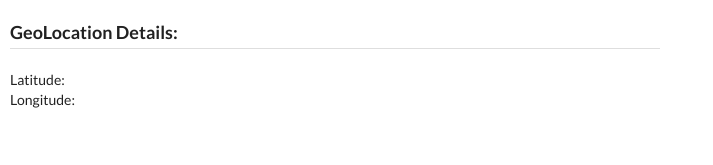
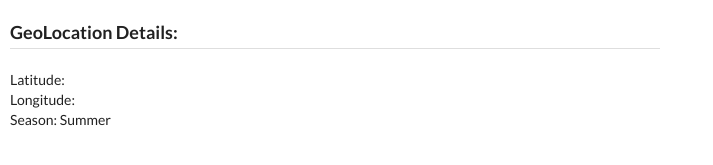
Before and after one commit to sandesh27/react-redux-tdd, a React (Create React App) app: page / in a window 1280 px wide. Shown: the part 191-356 px from the top of the page, without its empty margins (0-713 px from the left). Built offline with nearby package versions, Linux system fonts and the light colour scheme; no server answers.

Commit message:
Added utility function for getting season info

```diff
--- a/src/components/geolocation/DisplayGeoInfo.js
+++ b/src/components/geolocation/DisplayGeoInfo.js
@@ -1,4 +1,5 @@
 import React from "react";
+import { getSeason } from "../../utils";
 
 const DisplayGeoInfo = ({ latitude, longitude }) => {
   return (
@@ -7,6 +8,8 @@ const DisplayGeoInfo = ({ latitude, longitude }) => {
         Latitude: {latitude}
         <br />
         Longitude: {longitude}
+        <br />
+        Season: {getSeason(latitude, new Date().getMonth())}
       </p>
     </div>
   );
--- /dev/null
+++ b/src/utils/index.js
@@ -0,0 +1,4 @@
+// To check if location is in northern or southern hemisphere and decide the season
+export const getSeason = (lat, month) => {
+  return month > 2 && month < 9 ? "Summer" : "Winter";
+};
```
